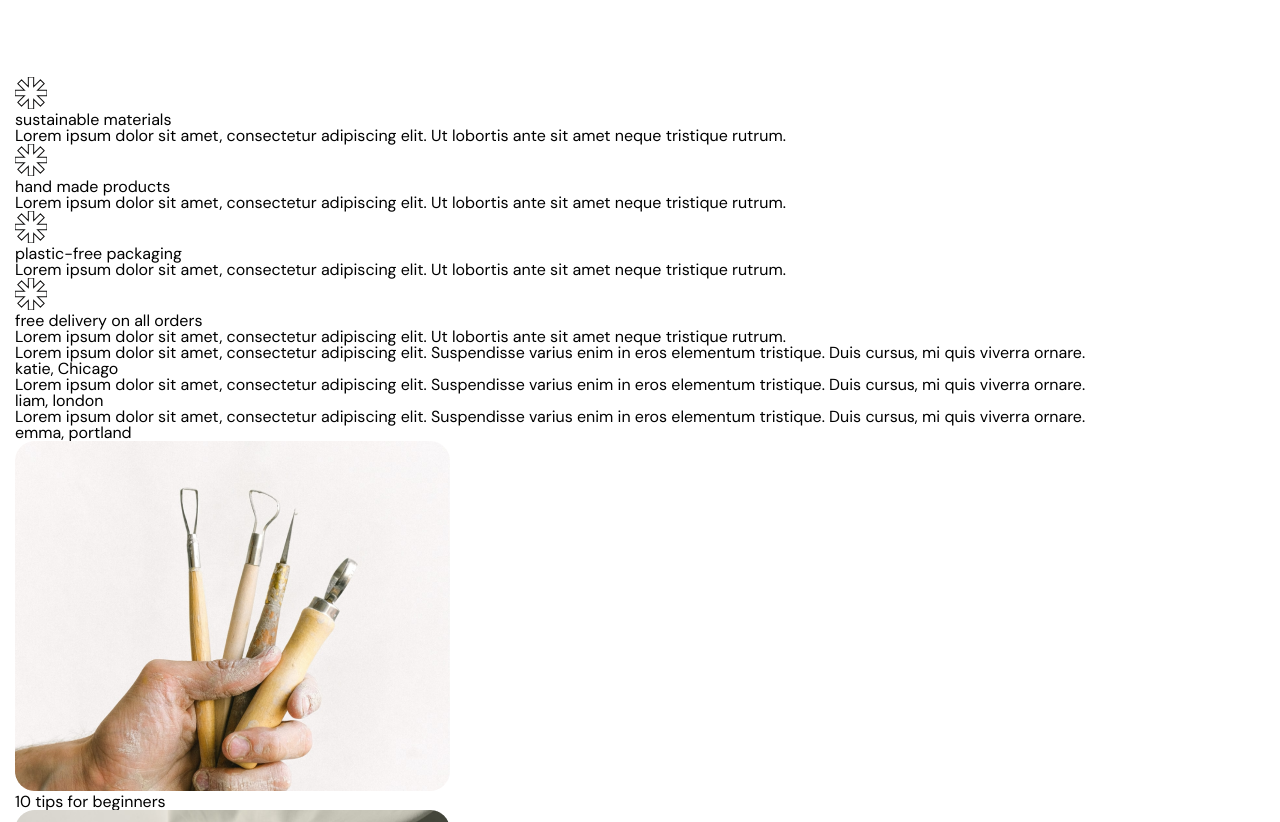
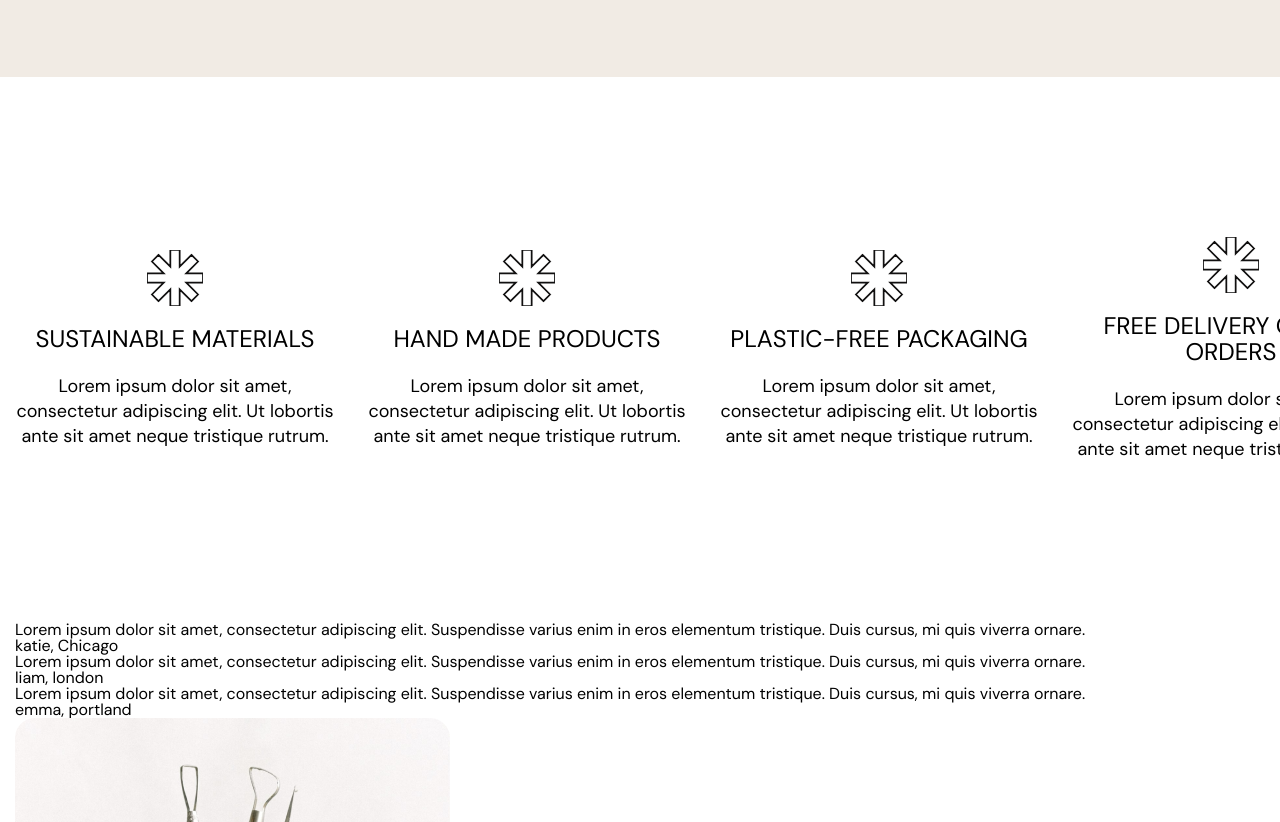
Before and after one commit to balloon383/landing_studio_polly, a website: page app/index.html in a window 1280 px wide. Shown: the part 3960-4782 px from the top of the page. Drawn offline with Linux system fonts and the light colour scheme.

Commit message:
styled amenities container

```diff
--- a/app/scss/style.scss
+++ b/app/scss/style.scss
@@ -362,6 +362,7 @@ svg{
 
     &__box {
         padding: 80px 0px;
+        background-color: $gray-bg;
     }
 
     // .kits__container
@@ -448,27 +449,50 @@ svg{
 
     // .amenities__box
 
-    &__box {}
+    &__box {
+        padding: 160px 0px;
+    }
 
     // .amenities__container
 
-    &__container {}
+    &__container {
+        display: flex;
+        justify-content: space-between;
+        align-items: center;
+        column-gap: 32px;
+    }
 
     // .amenities__card
 
-    &__card {}
+    &__card {
+        flex: 1 1 25%;
+        text-align: center;
+    }
 
     // .amenities__svg
 
-    &__svg {}
+    &__svg {
+        width: 56px;
+        height: 56px;
+        margin-bottom: 17px;
+        fill: red;
+    }
 
     // .amenities__header
 
-    &__header {}
+    &__header {
+        font-size: 24px;
+        line-height: 26px;
+        text-transform: uppercase;
+        margin-bottom: 22px;
+    }
 
     // .amenities__text
 
-    &__text {}
+    &__text {
+        font-size: 18px;
+        line-height: 25px;
+    }
 }
 
 .responses {
```
Also changed, not shown: app/css/style.min.css, app/images/sprites/sprite.svg.
